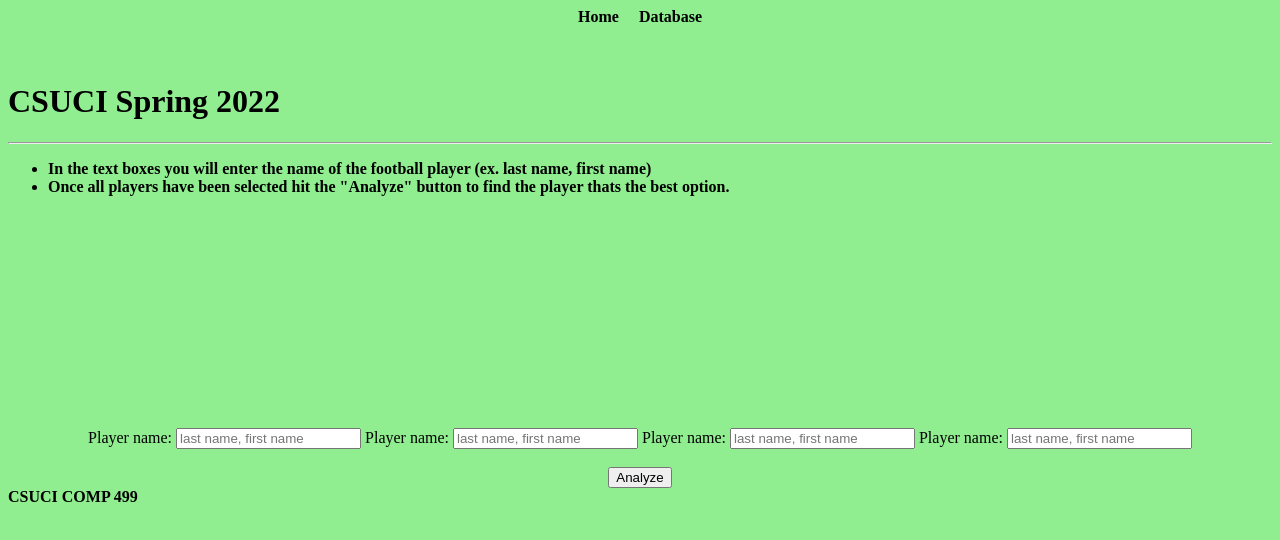
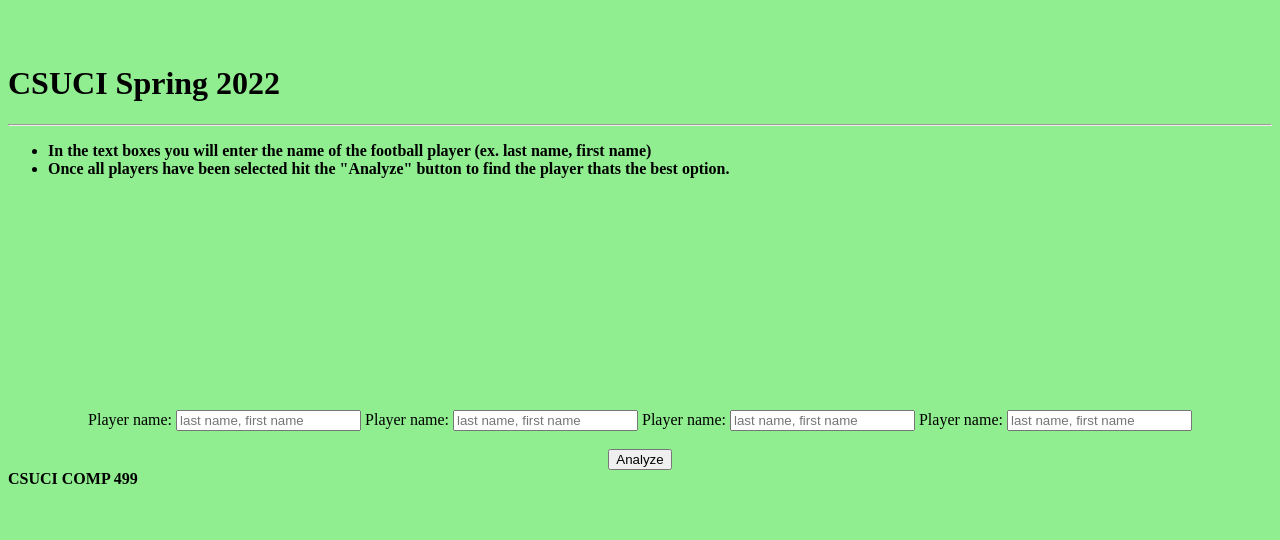
Before and after one commit to csuci-cs-capstone/Edgar_capstone, a website: page Capstone/Capstone/index.html in a window 1280 px wide. Drawn offline with Linux system fonts and the light colour scheme.

Commit message:
removing nav menu from index.html

```diff
--- a/Capstone/Capstone/index.html
+++ b/Capstone/Capstone/index.html
@@ -9,11 +9,6 @@
 	</head>
 	<!-- start of navigation menu on top of screen, with possibility to also have webpage that shows database -->
 	<body style = "background-color: lightgreen;">
-		<header>
-			<nav align="center">
-				<b>Home &emsp;</b><b>Database</b>
-			</nav>
-		</header>
 		<main>
 			<script type="text/javascript">
 				function fn1() {
```
